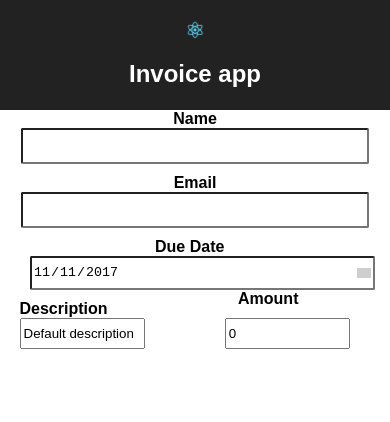
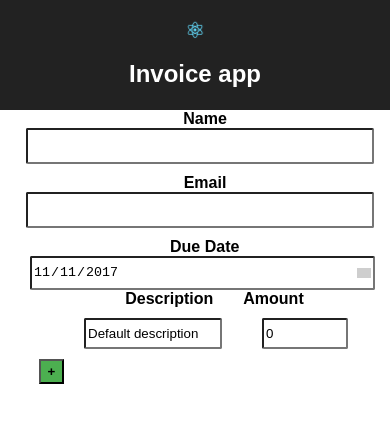
Before and after one commit to nirjashah/invoice-app, a React (Create React App) app: page / in a window 390 px wide. Shown: the top 422 px of the page. Built offline with nearby package versions, Linux system fonts and the light colour scheme.

Commit message:
Invoice add line item and CSS changes

```diff
--- a/src/components/InvoiceContainer.js
+++ b/src/components/InvoiceContainer.js
@@ -4,6 +4,7 @@ import CustomerInfoComponent from './CustomerInfoComponent';
 import DateComponent from './DateComponent';
 import {getDateInRequiredFormat} from '../util/DateUtil'
 import LineItemsComponent from './LineItemsComponent';
+import '../style/LineItemComponent.css';
 
 
 //import '../style/AddInvoiceContainer.css';
@@ -45,6 +46,7 @@ class InvoiceContainer extends Component {
       this.handleDateChange = this.handleDateChange.bind(this);
       this.handleLineItemDescriptionChange = this.handleLineItemDescriptionChange.bind(this);
       this.handleLineItemAmountChange = this.handleLineItemAmountChange.bind(this);
+      this.handleInvoiceButtonClick = this.handleInvoiceButtonClick.bind(this);
     }
 
     /**
@@ -114,6 +116,26 @@ class InvoiceContainer extends Component {
     }
 
     /**
+     * Method to add invoice line item on button click
+     * @param {event} Event object.
+     */
+    handleInvoiceButtonClick(event) {
+
+        let currentLineItems = this.state.lineItems;
+        let index = currentLineItems.length-1;
+        let lineItemCount = parseInt(currentLineItems[index].lineItemID) + 1;
+        let newLineItem = {
+            lineItemID: lineItemCount,
+            lineDescription: 'Default description',
+            lineAmount: '0'
+        }
+        currentLineItems.push(newLineItem);
+        this.setState({
+            lineItems: currentLineItems
+        });
+    }
+
+    /**
     * Method to render CustomerInfoComponent
     *
     */
@@ -148,6 +170,7 @@ class InvoiceContainer extends Component {
                   lineItems={this.state.lineItems}
                   onLineItemDescriptionChange={this.handleLineItemDescriptionChange}
                   onLineItemAmountChange={this.handleLineItemAmountChange}
+                  onInvoiceButtonClick={this.handleInvoiceButtonClick}
           />
         );
     }
--- a/src/components/LineItemsComponent.js
+++ b/src/components/LineItemsComponent.js
@@ -13,6 +13,7 @@ class LineItemsComponent extends Component {
         console.log(props);
         this.handleLineDescriptionChange = this.handleLineDescriptionChange.bind(this);
         this.handleLineAmountChange = this.handleLineAmountChange.bind(this);
+        this.handleAddLineItemBtnClick = this.handleAddLineItemBtnClick.bind(this);
     }
 
     /**
@@ -29,6 +30,14 @@ class LineItemsComponent extends Component {
      */
     handleLineAmountChange(event) {
         this.props.onLineItemAmountChange(event);
+    }
+
+    /**
+     * Handler method to add line item on button click
+     * @param {event} Event object
+     */
+    handleAddLineItemBtnClick(event) {
+        this.props.onInvoiceButtonClick(event);
     }
 
     /**
@@ -56,10 +65,11 @@ class LineItemsComponent extends Component {
     }
 
     /**
-     * Method to render DateComponent.
+     * Method to render Line item labels, line items and labels
      */
     render() {
         return (
+          <div>
               <div>
                   <div className='line-items-label-container'>
                       <label className='description-label'>{`Description`}</label>
@@ -69,6 +79,14 @@ class LineItemsComponent extends Component {
                       {this.renderLineItems()}
                   </div>
               </div>
+              <div>
+                  <button className='invoice-add-button'
+                      type='button'
+                      onClick={this.handleAddLineItemBtnClick}>
+                      <b>+</b>
+                  </button>
+              </div>
+          </div>
 
         );
     }
--- a/src/style/CustomerInfoComponent.css
+++ b/src/style/CustomerInfoComponent.css
@@ -27,17 +27,25 @@
     margin-bottom: 10px;
 }
 
-@media screen and (max-width:430px){
+@media screen and (max-width:420px){
+
+    .customer-email-label {
+        margin-left: 20px;
+    }
+
+    .customer-name-label {
+        margin-left: 20px;
+    }
 
     .customer-name-input {
         width: 340px;
         height: 30px;
-        margin-left: 0px;
+        margin-left: 10px;
     }
 
     .customer-email-input {
         width: 340px;
         height: 30px;
-        margin-left: 0px;
+        margin-left: 10px;
     }
 }
--- a/src/style/DateComponent.css
+++ b/src/style/DateComponent.css
@@ -24,7 +24,7 @@
 
 @media screen and (max-width:420px){
     .invoice-date-label{
-        padding-left: 60px;
+        padding-left: 75px;
     }
     .date-information {
         width: 200px;
--- a/src/style/LineItemComponent.css
+++ b/src/style/LineItemComponent.css
@@ -2,8 +2,8 @@
     width: 400px;
     height: 25px;
     margin-top: 10px;
-    float:left;
     margin-left: -88px;
+    float: left;
 }
 
 .line-amount-input{
@@ -13,12 +13,35 @@
     margin-left: -110px;
 }
 
-@media screen and (max-width:430px){
+.line-items-input{
+    margin-left: 520px;
+}
+
+@media screen and (max-width:1200px){
   .line-description-input{
-      width: 30%;
+      width: 40%;
+      border-radius: 2px;
   }
   .line-amount-input{
       width: 30%;
       margin-left: 40px;
+      border-radius: 2px;
   }
-}
+  .line-items-input{
+      margin-left: 200px;
+  }
+  }
+
+  @media screen and (max-width:420px){
+    .line-description-input{
+        width: 50%;
+        float: none;
+    }
+    .line-amount-input{
+        width: 30%;
+        margin-left: 40px;
+    }
+    .line-items-input{
+        margin-left: 130px;
+    }
+  }
--- a/src/style/LineItemsComponent.css
+++ b/src/style/LineItemsComponent.css
@@ -1,10 +1,3 @@
-.customer-name-input {
-
-}
-
-.customer-email-input {
-
-}
 
 .line-items-label-container{
   margin-top: 10px;
@@ -23,14 +16,39 @@
     padding-top: 30px;
 }
 
-@media screen and (max-width:420px){
-  .description-label {
-      margin-left: 5%;
-  }
+.invoice-add-button{
+    height: 25px;
+    width: 25px;
+    background-color: #4CAF50;
+    margin-top: 10px;
+    left: 30%;
+    position:absolute;
 }
 
-@media screen and (max-width:860px){
+@media screen and (max-width:1200px){
     .description-label {
-        margin-left: 5%;
+        margin-left: 10%;
+    }
+    .amount-label {
+        margin-left: 7%;
+    }
+    .invoice-add-button{
+        left: 10%;
     }
   }
+
+  @media screen and (max-width:850px){
+      .description-label {
+          margin-left: 14%;
+      }
+    }
+
+  @media screen and (max-width:420px){
+    .description-label {
+        margin-left: 10%;
+        float:none;
+    }
+    .amount-label {
+        margin-left: 30px;;
+    }
+  }
```
Lines whose indentation alone changed are shown as unchanged.
